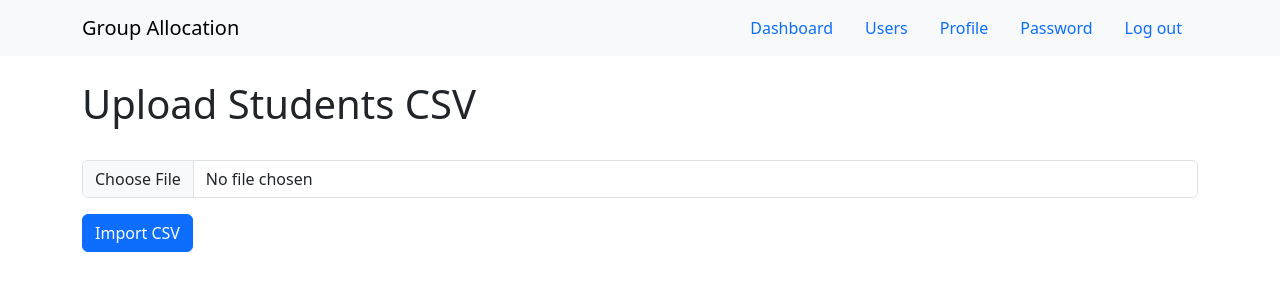
After one commit to nicoleph0725/student-team-allocation-system, a Django app: page /import_csv/ in a window 1280 px wide. The commit adds this page. Shown: the top 300 px of the page. Run offline with Django 5.2, Linux system fonts and the light colour scheme; the visitor is signed in with stand-in values (Sample User, id 1).

Commit message:
Upload CSV file and display data

```diff
--- a/allocations/forms.py
+++ b/allocations/forms.py
@@ -81,3 +81,8 @@ class UserUpdateForm(BootstrapFormMixin, forms.ModelForm):
     class Meta:
         model = User
         fields = ['username', 'first_name', 'last_name', 'email', 'is_superuser']
+
+
+# Form which allows the user to select a file
+class CSVUploadForm(BootstrapFormMixin, forms.Form):
+    csv_file = forms.FileField(label='')
--- a/allocations/templates/dashboard.html
+++ b/allocations/templates/dashboard.html
@@ -3,4 +3,6 @@
 {% block content %}
   <h1>Dashboard</h1>
   <p>Welcome, {{ user.first_name }}. You are logged in as {{ user.username }}.</p>
+  <a class="btn btn-primary" href="{% url 'import_csv' %}">+ New Project</a>
+
 {% endblock %}
--- /dev/null
+++ b/allocations/templates/import_csv.html
@@ -0,0 +1,12 @@
+{% extends 'base.html' %}
+
+{% block content %}
+
+    <h1>Upload Students CSV</h1>
+    <form method="post" action="{% url 'import_csv' %}" enctype="multipart/form-data">
+        {% csrf_token %}
+        {% include 'partials/form.html' %}
+        <button type="submit" class="btn btn-primary">Import CSV</button>
+    </form>
+
+{% endblock %}
--- a/allocations/views/__init__.py
+++ b/allocations/views/__init__.py
@@ -4,7 +4,7 @@ The views are grouped into modules. They are all imported here, so that
 other code can keep using them as views.home, views.user_list, and so on.
 """
 
-from .session_views import dashboard, home, log_in, log_out
+from .session_views import dashboard, home, log_in, log_out, import_csv
 from .user_management_views import (
     password,
     profile,
--- a/allocations/views/session_views.py
+++ b/allocations/views/session_views.py
@@ -6,6 +6,13 @@ from django.shortcuts import redirect, render
 from django.views.decorators.http import require_POST
 
 from allocations.forms import LogInForm
+from allocations.forms import CSVUploadForm
+
+# for csv upload
+import csv
+import io
+import random
+
 
 
 def home(request):
@@ -40,3 +47,21 @@ def log_out(request):
 def dashboard(request):
     """Show the page users see after logging in."""
     return render(request, 'dashboard.html')
+
+
+def read_csv(uploaded_file):
+    text = uploaded_file.read().decode('utf-8-sig')
+    rows = list(csv.reader(io.StringIO(text)))
+    if not rows:
+        return [], []
+    return rows[0], rows[1:]
+
+
+@login_required
+def import_csv(request):
+    form = CSVUploadForm(request.POST or None, request.FILES or None)
+    if form.is_valid():
+        header, rows = read_csv(form.cleaned_data['csv_file'])
+        return render(request, 'csv_report.html',
+            {'header': header, 'rows': rows, 'form':form})
+    return render(request, 'import_csv.html', {'form': form})
--- a/group_allocation/urls.py
+++ b/group_allocation/urls.py
@@ -16,4 +16,5 @@ urlpatterns = [
     path('users/<int:user_id>/', views.user_detail, name='user_detail'),
     path('users/<int:user_id>/update/', views.user_update, name='user_update'),
     path('users/<int:user_id>/delete/', views.user_delete, name='user_delete'),
+    path('import_csv/', views.import_csv, name='import_csv')
 ]
```
Also changed, not shown: allocations/templates/csv_report.html (added, +29 -0 lines).
